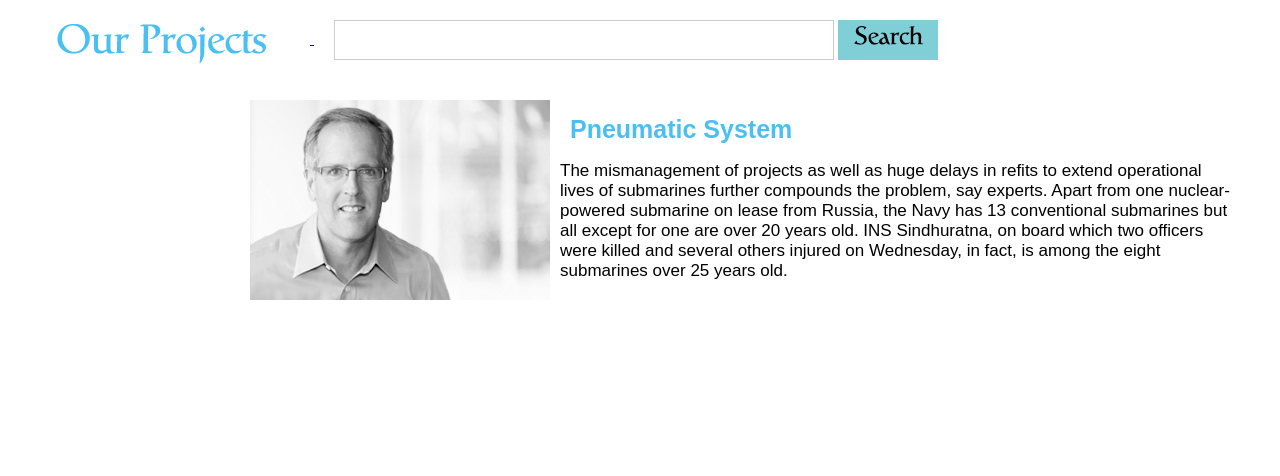
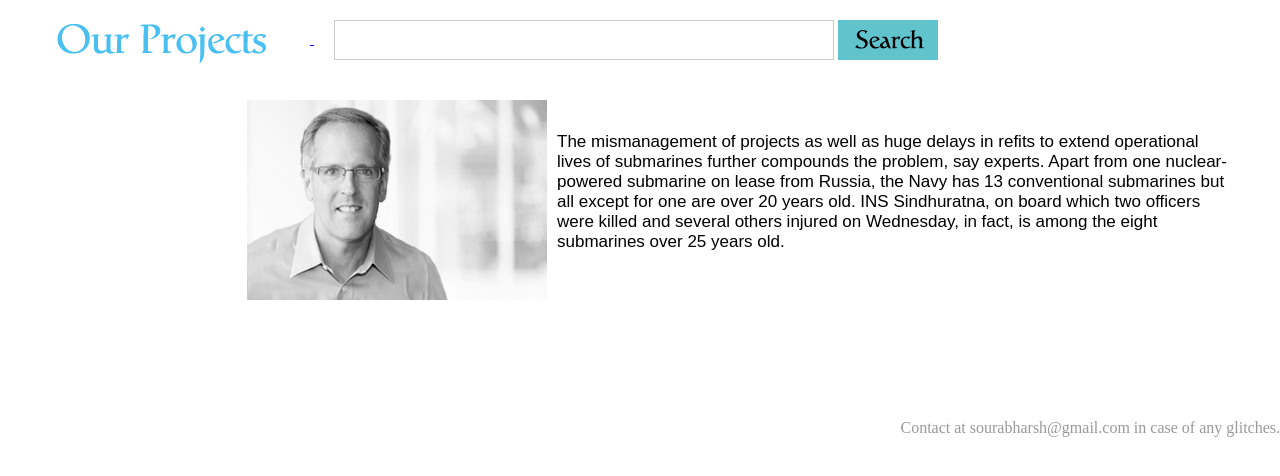
Before and after one commit to sourabharsh/pdLab, a PHP site: page / in a window 1280 px wide. Shown: the top 476 px of the page. Run offline with PHP 8.4, Linux system fonts and the light colour scheme; data that the repository does not hold is empty.

Commit message:
commit 4

```diff
--- a/css/template.css
+++ b/css/template.css
@@ -18,7 +18,9 @@ body{
 	height:150px;
 	width:100%;
 	vertical-align:middle;
+
 	display:inline;
+
 
 
 	}
@@ -34,9 +36,13 @@ body{
 	}
 
 .footer{
-	height:50px;
+	margin-top:100px;
+	margin-bottom:0px;
+	color:#999;
+	height:auto;
 	width:auto;
-	background:#333;
+	float:right;
+	font-weight:lighter;
 	}
 
 .logo{
@@ -57,6 +63,7 @@ body{
 	}
 
 #search_input{
+	font-weight:lighter;
 	font-size:25px;
 	font-family:Arial, Helvetica, sans-serif;
 	vertical-align:middle;
@@ -65,6 +72,8 @@ body{
 	margin-right:0px;
 	width:500px;
 	height:40px;
+
+
 	}
 
 #search_button{
@@ -86,12 +95,12 @@ body{
 	margin-left:auto;
 	margin-right:30px;
 	margin-bottom:3px;
-
+	border-right:3px solid white;
 
 	}
 
 .search_result:hover{
-	border-right:3px solid #4AC0F2;
+	border-right:3px solid #61C3CC;
 	}
 
 .search_result_image{
@@ -127,7 +136,7 @@ body{
 	font-size:25px;
 	font-weight:bold;
 	font-family:Arial, Helvetica, sans-serif;
-	color:#4AC0F2;
+	color:#61C3CC;
 	}
 .search_result_summary{
 	font-size:17px;
--- a/index.php
+++ b/index.php
@@ -2,6 +2,7 @@
 	 <head>
 		<title> Products </title>
         <link rel="stylesheet" type="text/css" href="css/template.css">
+        <link rel="shortcut icon" type="image/png" href="assets/favicon.png"/>
 	 </head>
 	 <body>
      <div class="container">
@@ -68,7 +69,7 @@
 
                          <div class="search_result_content">
 							<div class="search_result_title">
-                            <p id="title">Pneumatic System</p>
+                            <p id="title"></p>
                             </div>
 
                             <div class="search_result_summary">
@@ -79,6 +80,9 @@
                             </div>
                          </div>
                     </div>
+            <div class="footer">
+            <p> Contact at sourabharsh@gmail.com in case of any glitches.</p>
+            </div>
 
 
      </div>
```
Also changed, not shown: assets/favicon.ico (added), assets/favicon.png (added), assets/search_button.png, assets/search_button1.png (added), assets/search_button2.png (deleted), assets/search_button3.png (added).
